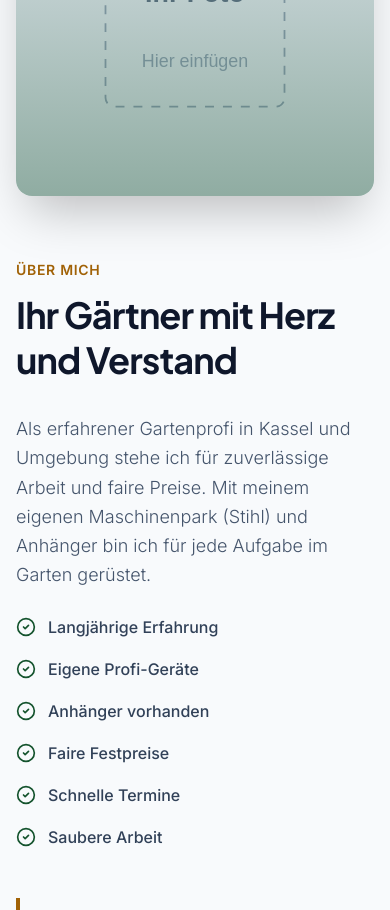
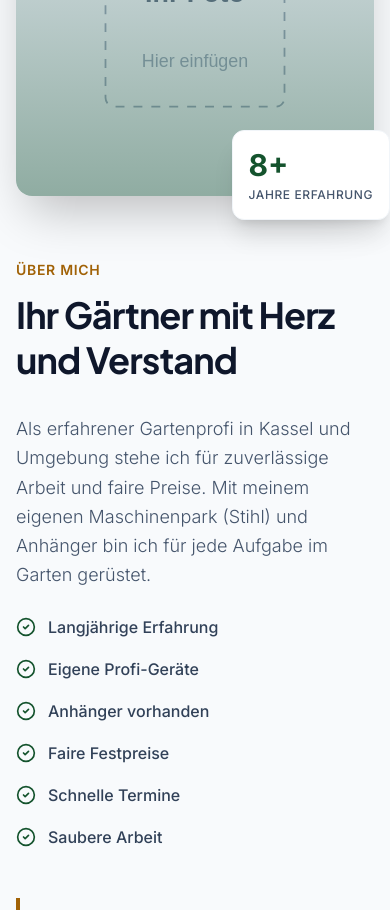
Before and after one commit to kingdoppelh-cloud/g-rtner-template, a Next.js app: page / in a window 390 px wide. Shown: the part 3460-4370 px from the top of the page. Built offline with nearby package versions, Linux system fonts and the light colour scheme.

Commit message:
Fix: Adjust animation triggers for better mobile reliability and show experience badge on mobile

```diff
--- a/components/sections/AboutSection.tsx
+++ b/components/sections/AboutSection.tsx
@@ -25,9 +25,9 @@ export function AboutSection() {
 
                         {/* Experience Badge */}
                         {siteConfig.socialProof.yearsExperience > 0 && (
-                            <div className="absolute -bottom-6 -right-6 md:right-10 bg-white p-6 rounded-xl shadow-xl border border-slate-100 hidden sm:block">
-                                <p className="text-4xl font-bold text-primary mb-1">{siteConfig.socialProof.yearsExperience}+</p>
-                                <p className="text-sm text-slate-600 font-medium uppercase tracking-wider">Jahre Erfahrung</p>
+                            <div className="absolute -bottom-6 -right-4 md:right-10 bg-white p-4 md:p-6 rounded-xl shadow-xl border border-slate-100 block">
+                                <p className="text-3xl md:text-4xl font-bold text-primary mb-1">{siteConfig.socialProof.yearsExperience}+</p>
+                                <p className="text-xs md:text-sm text-slate-600 font-medium uppercase tracking-wider">Jahre Erfahrung</p>
                             </div>
                         )}
                     </RevealOnScroll>
--- a/components/shared/AnimatedCounter.tsx
+++ b/components/shared/AnimatedCounter.tsx
@@ -17,7 +17,7 @@ export function AnimatedCounter({ value, duration = 1.5, className }: AnimatedCo
         stiffness: 70,
         duration: duration * 1000,
     });
-    const isInView = useInView(ref, { once: true, margin: "-100px" });
+    const isInView = useInView(ref, { once: true, margin: "-20px" });
 
     useEffect(() => {
         if (isInView) {
```
